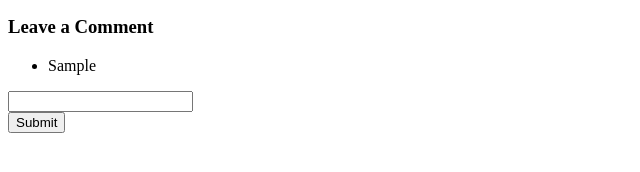
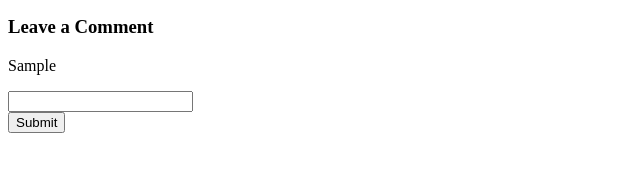
Before and after one commit to ElizabethKaren/domChallenge, a plain HTML site: page index.html in a window 1280 px wide. Both pictures are taken after typing "Sample" into the empty fields and a click on the button "Submit". Shown: the part 162-334 px from the top of the page, 0-640 px from the left. Drawn offline with Linux system fonts and the light colour scheme.

Commit message:
practiveDomChallenge

```diff
--- a/index.html
+++ b/index.html
@@ -14,9 +14,9 @@
         </ul>
 
         <h3>Leave a Comment</h3>
-        <ul id='comments'>
+        <div id='comments'>
 
-        </ul>
+        </div>
 
         <form id='comment-form' action=''>
             <input type='text' name='comment' id='coment-input' cols='30' row='10'>
--- a/index.js
+++ b/index.js
@@ -43,7 +43,7 @@ document.addEventListener('DOMContentLoaded', function(){
         } else if (e.target === submitButton){
             e.preventDefault()
             const newText = inputBar.value
-            commentList.innerHTML += `<li>${newText}</li>`
+            commentList.innerHTML += `<p>${newText}</p>`
             inputBar.value = ''
         }
     })
```
